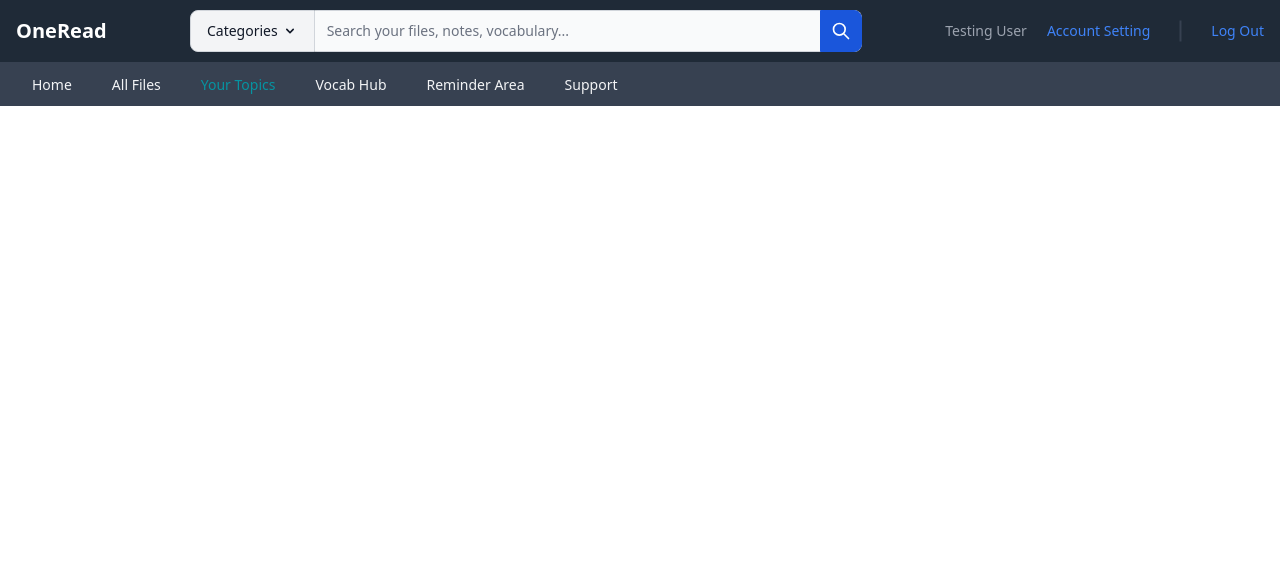
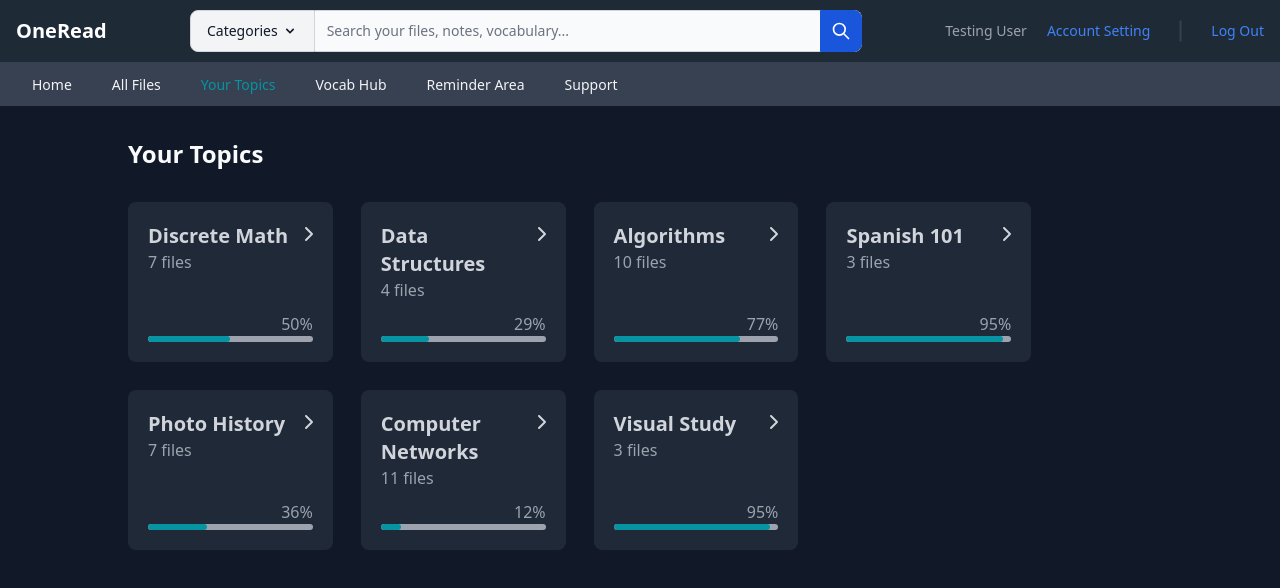
Before and after one commit to ttnhathuy313/one-read, a React (Create React App) app: page /your-topics in a window 1280 px wide. Shown: the top 588 px of the page. Built offline with nearby package versions, Linux system fonts and the light colour scheme.

Commit message:
complete topics

```diff
--- a/src/components/SectionBar.js
+++ b/src/components/SectionBar.js
@@ -11,7 +11,7 @@ const SectionBar = ({ chosen }) => {
         <div>
             <div className="flex items-center justify-start w-full h-11 bg-gray-700 space-x-10 px-8">
                 {sections.map((section) => (
-                    <div>
+                    <div key={section}>
                         {
                             chosen === section ?
                                 <a href={`/${normalize(section)}`} className="text-teal-500 font-medium text-sm" key={section}>
--- a/src/components/topics/Topics.js
+++ b/src/components/topics/Topics.js
@@ -5,7 +5,7 @@ import TopicsBody from "./TopicsBody";
 
 const Topics = () => {
     return (
-        <div className="max-h-screen h-screen overflow-y-auto overflow-x-hidden">
+        <div className="h-screen overflow-y-auto overflow-x-hidden">
             <FullNavigationBar />
             <SectionBar chosen={'Your Topics'} />
             <TopicsBody />
--- /dev/null
+++ b/src/components/topics/TopicsBody.css
@@ -0,0 +1,3 @@
+#my-progress {
+    background-color: rgb(20 184 166)!important;
+}
--- a/src/components/topics/TopicsBody.js
+++ b/src/components/topics/TopicsBody.js
@@ -1,11 +1,99 @@
 import React from "react";
+import { faChevronRight } from "@fortawesome/free-solid-svg-icons";
+import { FontAwesomeIcon } from "@fortawesome/react-fontawesome";
+import { Progress } from "flowbite-react";
+import "./TopicsBody.css"
+
+const topicData = [
+    {
+        id: 1,
+        name: "Discrete Math",
+        fileCounts: 7,
+        progress: 50
+    },
+    {
+        id: 2,
+        name: "Data Structures",
+        fileCounts: 4,
+        progress: 29
+    },
+    {
+        id: 3,
+        name: "Algorithms",
+        fileCounts: 10,
+        progress: 77
+    },
+    {
+        id: 4,
+        name: "Spanish 101",
+        fileCounts: 3,
+        progress: 95
+    },
+    {
+        id: 5,
+        name: "Photo History",
+        fileCounts: 7,
+        progress: 36
+    },
+    {
+        id: 6,
+        name: "Computer Networks",
+        fileCounts: 11,
+        progress: 12
+    },
+    {
+        id: 7,
+        name: "Visual Study",
+        fileCounts: 3,
+        progress: 95
+    },
+]
 
 const TopicsBody = () => {
     return (
         <div className="h-full">
-            <div className="w-screen bg-gray-900">
+            <div className="h-full bg-gray-900 flex flex-col">
+                <div className="flex flex-row justify-between px-32 pt-8">
+                    <div className="text-2xl font-semibold text-gray-50">
+                        Your Topics
+                    </div>
+                </div>
+                <div className="w-full px-32 pt-8 flex flex-row gap-x-7 shrink-0 flex-wrap grow-0 gap-y-7 content-start">
+                    {topicData.map((item) => {
+                        console.log(item.name)
+                        return (
+                            <div key={item.id} className="w-1/5 h-40 p-5 rounded-lg bg-gray-800 justify-between flex flex-col">
+                                <div className="grid-rows-2">
+                                    <div className="flex flex-row text-gray-300 hover:text-teal-500">
+                                        <a href="?" className="text-xl font-semibold self-center grow">
+                                            {item.name}
+                                        </a>
+                                        <a href="?">
+                                            <FontAwesomeIcon icon={faChevronRight} />
+                                        </a>
+                                    </div>
+                                    <div className="text-base font-normal text-gray-400 self-end">
+                                        {item.fileCounts} files
+                                    </div>
+                                </div>
+                                <div className="grid-rows-2 pt-y-5">
+                                    <div className="text-base font-normal text-gray-400 flex flex-row justify-end">
+                                        <div> {item.progress}% </div>
+                                    </div>
+                                    <div aria-valuenow="77">
+                                        <div className="w-full overflow-hidden rounded-full bg-gray-400 dark:bg-gray-700 h-1.5">
+                                            <div className="flex items-center justify-center rounded-full text-center font-medium leading-none text-blue-100 space-x-2 bg-teal-500 h-1.5" style={{ width: item.progress + "%" }}>
+                                            </div>
+                                        </div>
+                                    </div>
+                                </div>
+                            </div>
+                        )
+                    })
+                    }
+                </div>
             </div>
-        </div>
+        </div >
     )
 }
 
```
